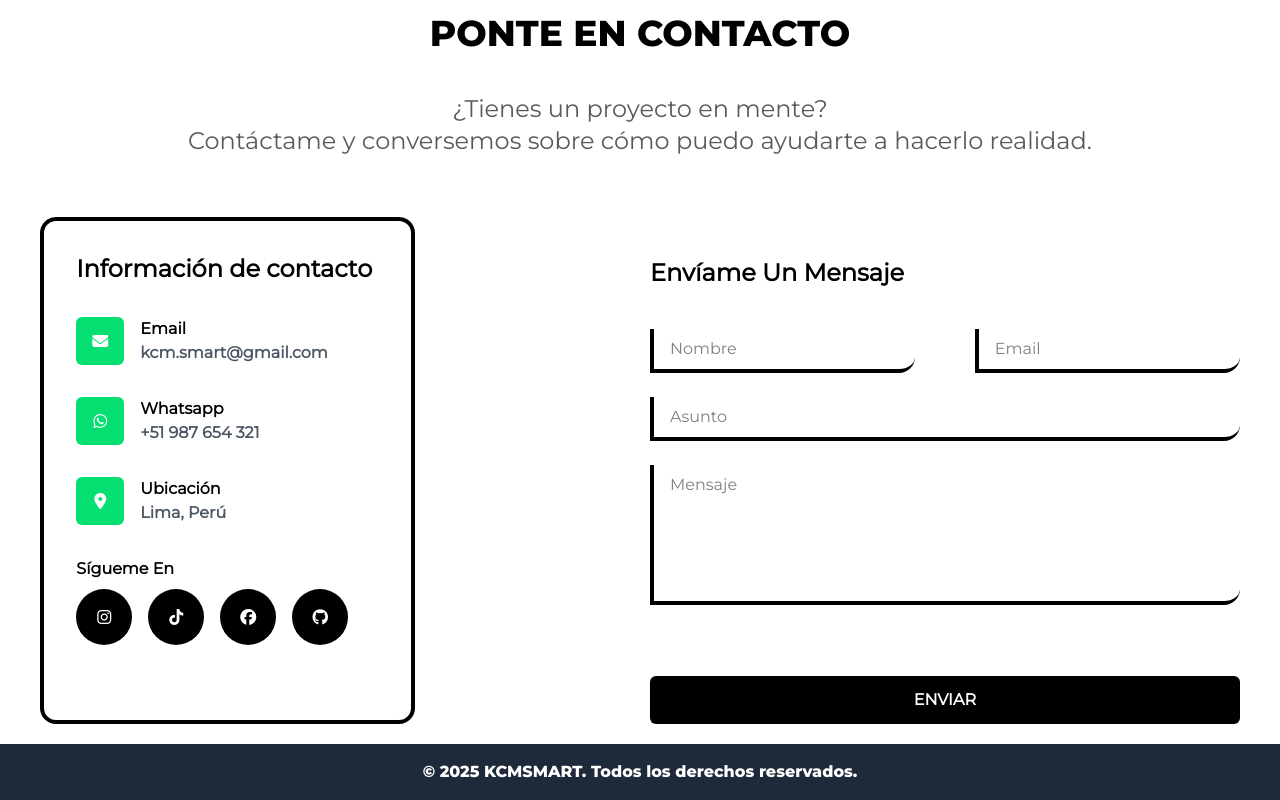
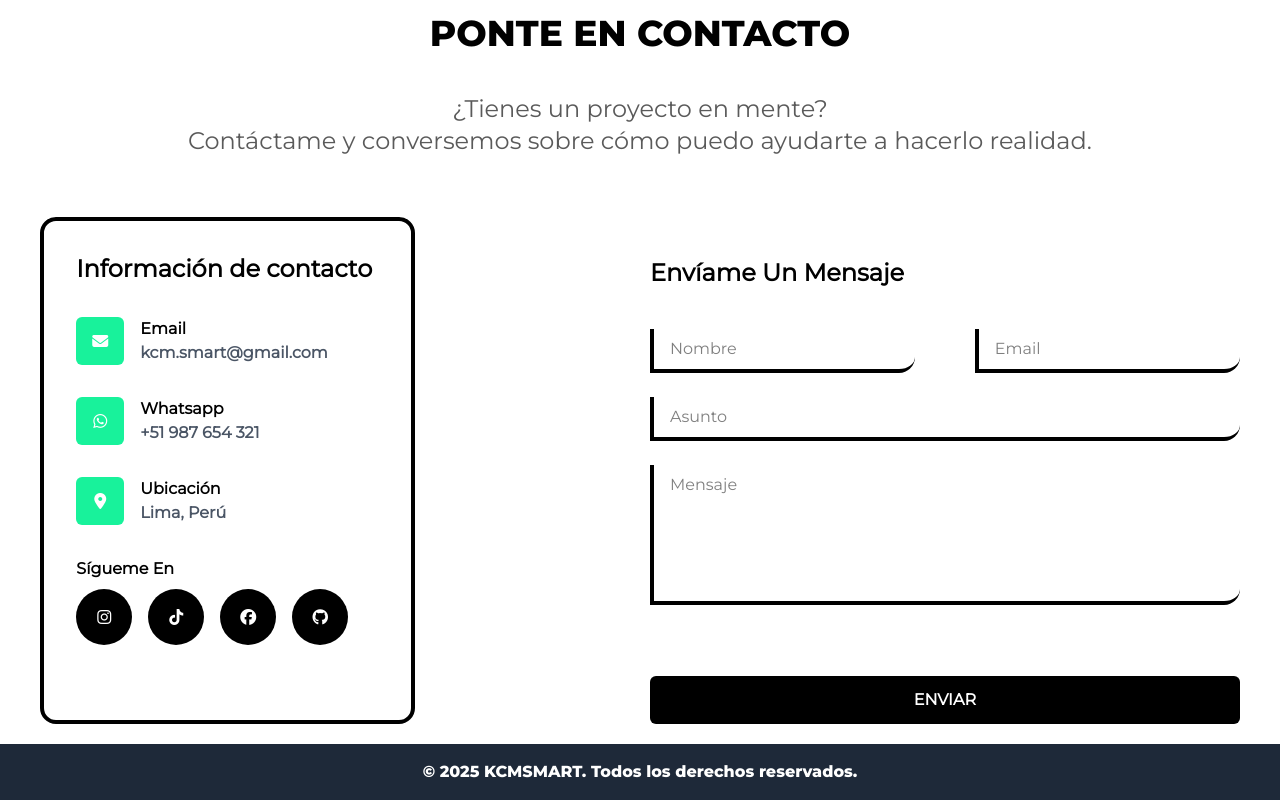
Before and after one commit to kcmsmartdev/kcmsmartweb, a website: page index.html in a window 1280 px wide. Shown: the part 5624-6424 px from the top of the page. Drawn offline with nearby package versions, Linux system fonts and the light colour scheme.

Commit message:
se agrega cambios

```diff
--- a/index.html
+++ b/index.html
@@ -12,6 +12,7 @@
     <meta name="theme-color" content="#18F29B" />
     <meta name="apple-mobile-web-app-capable" content="yes">
     <meta name="apple-mobile-web-app-status-bar-style" content="black-translucent">
+    <meta name="description" content="En KCM Smart creamos sitios web modernos, funcionales y personalizados para hacer crecer tu marca. Especialistas en landing pages, e-commerce y diseño web profesional. ¡Impulsa tu negocio hoy!">
     <style>
       html {
         scroll-behavior: smooth;
@@ -440,7 +441,7 @@
                 <h2 class="text-2xl font-bold">Información de contacto</h2>
 
                 <div class="flex items-start space-x-4">
-                  <div class="w-12 h-12 rounded-md bg-green-400 flex justify-center items-center"><i class="fa-solid fa-envelope" style="color: #ffffff;"></i></div>
+                  <div class="w-12 h-12 rounded-md bg-[#18F29B]  flex justify-center items-center"><i class="fa-solid fa-envelope" style="color: #ffffff;"></i></div>
                   <div>
                     <p class="font-bold">Email</p>
                     <a href="mailto:kcm.smart@gmail.com" target="_blank" class="text-gray-600 font-semibold">kcm.smart@gmail.com</a>
@@ -448,7 +449,7 @@
                 </div>
 
                 <div class="flex items-start space-x-4">
-                  <div class="w-12 h-12 rounded-md bg-green-400 flex justify-center items-center"><i class="fa-brands fa-whatsapp" style="color: #ffffff;"></i></div>
+                  <div class="w-12 h-12 rounded-md bg-[#18F29B]  flex justify-center items-center"><i class="fa-brands fa-whatsapp" style="color: #ffffff;"></i></div>
                   <div>
                     <p class="font-bold">Whatsapp</p>
                     <p class="text-gray-600 font-semibold"><a href="https://wa.me/51932689884" target="_blank">+51 987 654 321</a></p>
@@ -456,7 +457,7 @@
                 </div>
 
                 <div class="flex items-start space-x-4">
-                  <div class="w-12 h-12 rounded-md bg-green-400 flex justify-center items-center"><i class="fa-solid fa-location-dot" style="color: #ffffff;"></i></div>
+                  <div class="w-12 h-12 rounded-md bg-[#18F29B]  flex justify-center items-center"><i class="fa-solid fa-location-dot" style="color: #ffffff;"></i></div>
                   <div>
                     <p class="font-bold">Ubicación</p>
                     <p class="text-gray-600 font-semibold">Lima, Perú</p>
```
Also changed, not shown: output.css.
